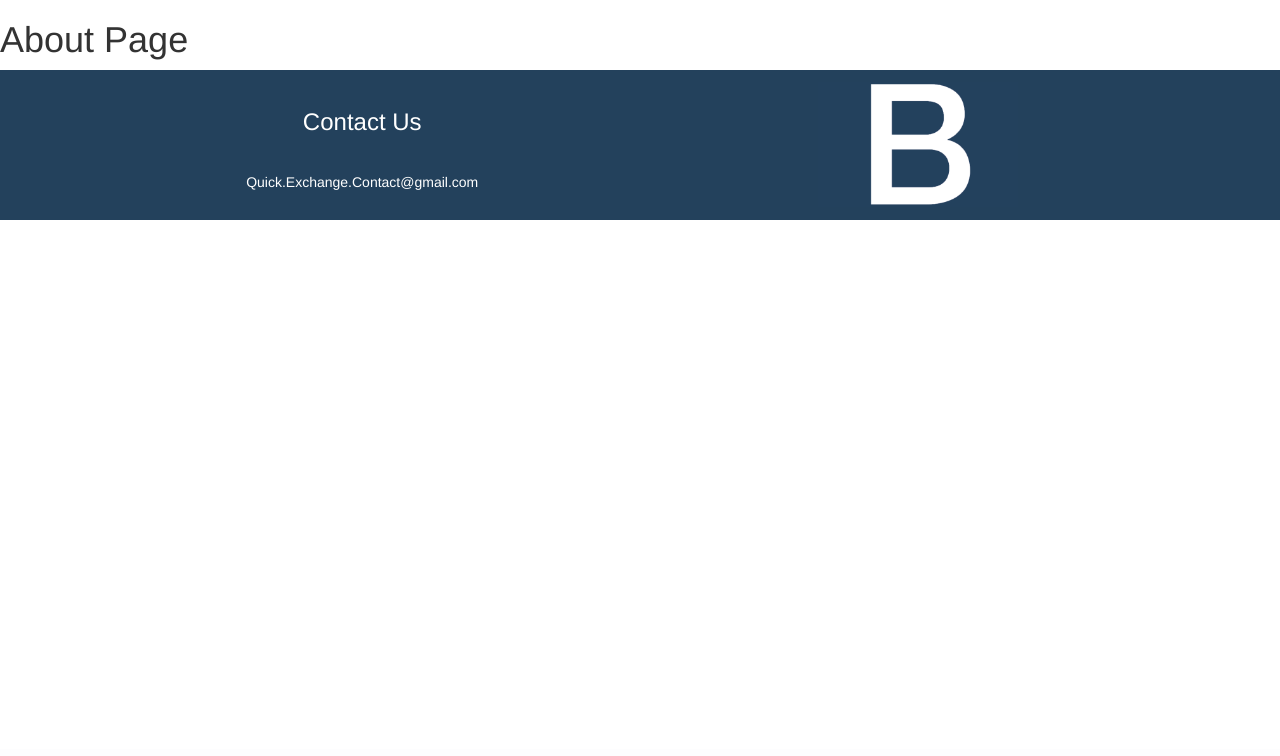
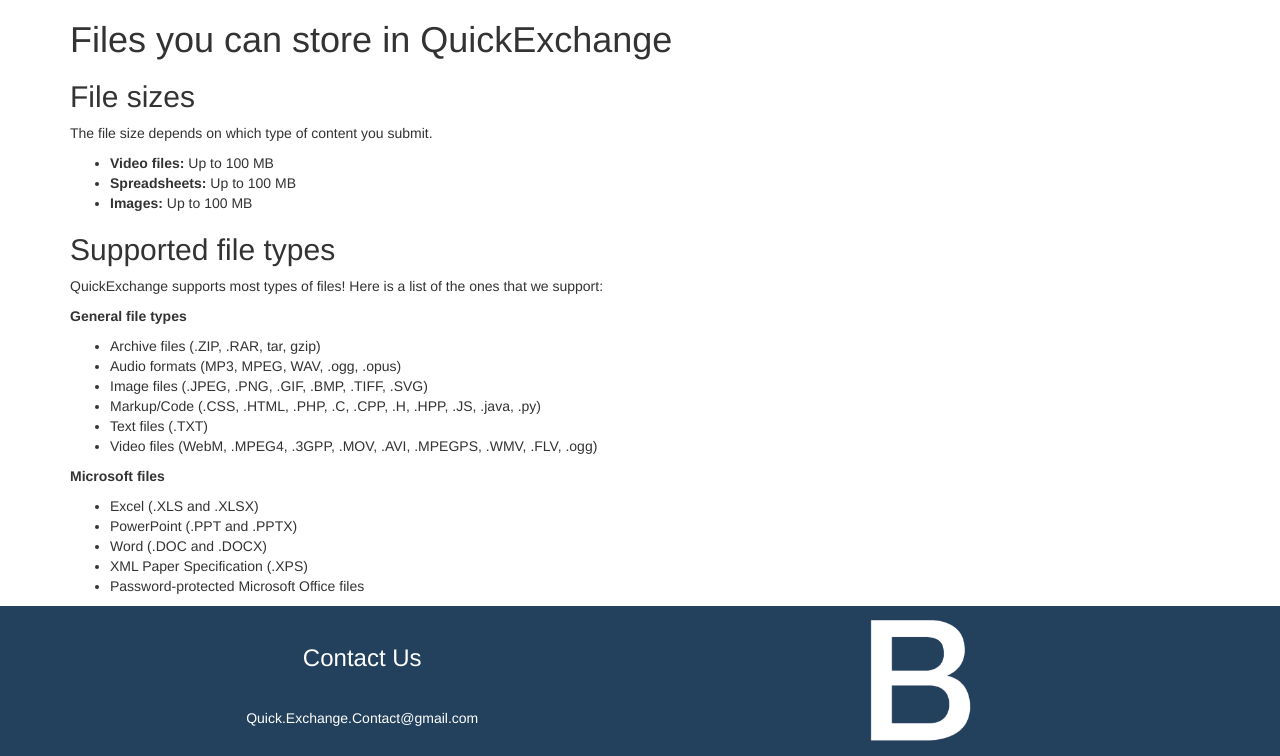
Before and after one commit to Francisco-Ibarra07/QuickExchange, a Flask app: page /about in a window 1280 px wide. Shown: the part 51-807 px from the top of the page. Before the commit the page ends 271 px from the top, so only its background shows below. Run offline with Flask 2, Linux system fonts and the light colour scheme; some libraries are stand-ins or nearby versions.

Commit message:
Updated About section content

```diff
--- a/quickexchange/templates/about.html
+++ b/quickexchange/templates/about.html
@@ -1,4 +1,49 @@
 {% extends "layout.html" %}
 {% block content %}
-<h1>About Page</h1>
+<div class="container">
+  <div class="files-allowed-section">
+    <article>
+      <section class="article-container">
+        <h1>Files you can store in QuickExchange</h1>
+        <div class="article-inner-content">
+          <h2>File sizes</h2>
+          <div>
+            <p>The file size depends on which type of content you submit.</p>
+            <ul>
+              <li><strong>Video files:</strong> Up to 100 MB </li>
+              <li><strong>Spreadsheets:</strong> Up to 100 MB </li>
+              <li><strong>Images:</strong> Up to 100 MB </li>
+            </ul>
+          </div>
+
+          <h2>Supported file types</h2>
+          <p>QuickExchange supports most types of files! Here is a list of the ones that we support:</p>
+          <div>
+            <p><strong>General file types</strong></p>
+
+            <ul>
+              <li>Archive files (.ZIP, .RAR, tar, gzip)</li>
+              <li>Audio formats (MP3, MPEG, WAV, .ogg, .opus)</li>
+              <li>Image files (.JPEG, .PNG, .GIF, .BMP, .TIFF, .SVG)</li>
+              <li>Markup/Code (.CSS, .HTML, .PHP, .C, .CPP, .H, .HPP, .JS, .java, .py)</li>
+              <li>Text files (.TXT)</li>
+              <li>Video files (WebM, .MPEG4, .3GPP, .MOV, .AVI, .MPEGPS, .WMV, .FLV, .ogg)</li>
+            </ul>
+          </div>
+          <div>
+            <p><strong>Microsoft files</strong></p>
+
+            <ul>
+              <li>Excel (.XLS and .XLSX)</li>
+              <li>PowerPoint (.PPT and .PPTX)</li>
+              <li>Word (.DOC and .DOCX)</li>
+              <li>XML Paper Specification (.XPS)</li>
+              <li>Password-protected Microsoft Office files</li>
+            </ul>
+          </div>
+        </div>
+      </section>
+    </article>
+  </div>
+</div>
 {% endblock content %}
--- a/quickexchange/templates/layout.html
+++ b/quickexchange/templates/layout.html
@@ -47,12 +47,12 @@
         <div class="collapse navbar-collapse" id="navbar-collapse-main">
           <ul class="nav navbar-nav navbar-right">
             <li><a class="active" href="{{ url_for('home') }}">Home</a></li>
+            <li><a href="{{ url_for('about') }}">About</a></li>
 
             {% if current_user.is_authenticated %}
             <li><a href="{{ url_for('account') }}">Account</a></li>
             <li><a href="{{ url_for('logout') }}">Logout</a></li>
             {% else %}
-            <li><a href="{{ url_for('about') }}">About</a></li>
             <li><a href="{{ url_for('login') }}">Login</a></li>
             <li><a href="{{ url_for('register') }}">Register</a></li>
             {% endif %}
```
